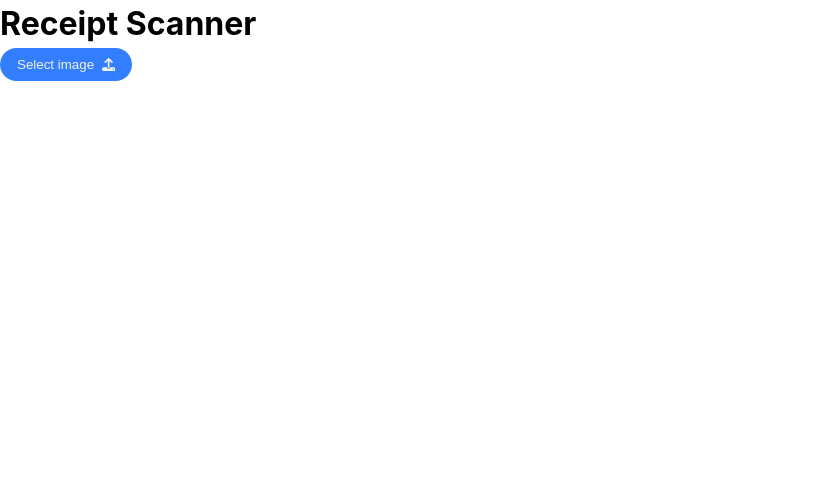
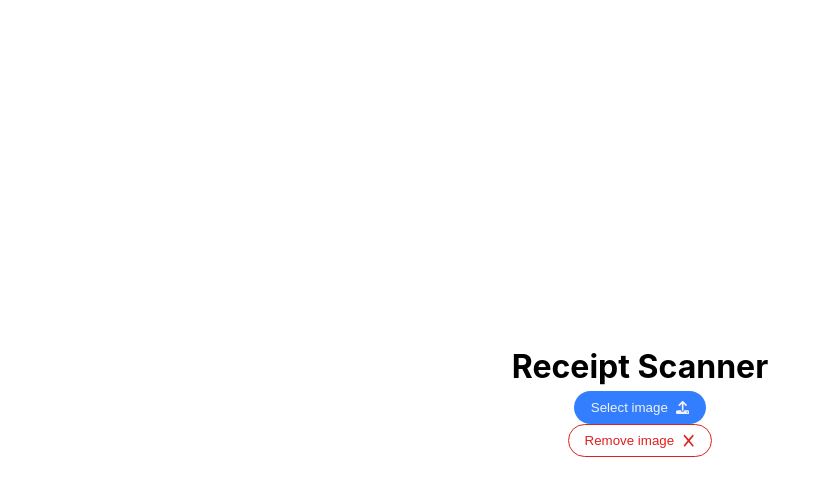
Before and after one commit to StanleyG995/receipt-scanner, a React (Vite) app: page / in a window 1280 px wide. Shown: the top 496 px of the page, without its empty margins (0-831 px from the left). Built offline with nearby package versions, Linux system fonts and the light colour scheme.

Commit message:
added remove image button

```diff
--- a/src/App.tsx
+++ b/src/App.tsx
@@ -1,10 +1,9 @@
-import Button from './components/Button/Button'
 import InputImage from './components/InputImage/InputImage'
 
 function App() {
 
   return (
-    <>
+    <div className='app'>
       <h1>Receipt Scanner</h1>
 
       <InputImage
@@ -13,7 +12,7 @@
       previewWidth={300}
       previewHeight={300}
       />
-    </>
+    </div>
   )
 }
 
--- a/src/components/InputImage/InputImage.tsx
+++ b/src/components/InputImage/InputImage.tsx
@@ -4,13 +4,14 @@
 import styles from './InputImage.module.scss'
 import Button from '../Button/Button'
 import { FaUpload } from "react-icons/fa6";
+import { FaX } from "react-icons/fa6";
 
 const InputImage: React.FC<InputImageProps> = ({ onImageSelect, className, previewWidth = 200, previewHeight = 200 }) => {
 
 
     const [preview, setPreview] = useState<string | null>(null);
 
-     const inputRef = useRef<HTMLInputElement | null>(null);
+    const inputRef = useRef<HTMLInputElement | null>(null);
 
     const handleClick = () => {
         inputRef.current?.click();
@@ -28,6 +29,14 @@
 
         }   }
 
+        const handleImageRemove = () => {
+            setPreview(null);
+            onImageSelect(null);
+            if (inputRef.current) {
+                inputRef.current.value = '';
+            }
+        }
+
     return (
         <>
             <input type="file"
@@ -39,6 +48,7 @@
             />
 
             <Button variant='primary' icon={<FaUpload/>} iconPosition='right' onClick={handleClick} className={styles.button}>Select image</Button>
+            <Button variant='danger' icon={<FaX/>} iconPosition='right' onClick={handleImageRemove} className={styles.button} outline={true}>Remove image</Button>
 
             {preview && (
                 <img
--- a/src/components/InputImage/InputImage.types.ts
+++ b/src/components/InputImage/InputImage.types.ts
@@ -1,5 +1,5 @@
 export interface InputImageProps {
-    onImageSelect: (file: File) => void
+    onImageSelect: (file: File | null) => void;
     className?: string
     previewWidth?: number
     previewHeight?: number
--- a/src/index.scss
+++ b/src/index.scss
@@ -1,2 +1,10 @@
 @use './styles/base/reset.scss';
 @use './styles/base/typography.scss';
+
+.app {
+    display: flex;
+    flex-direction: column;
+    align-items: center;
+    justify-content: center;
+    min-height: 100vh;
+}
```
